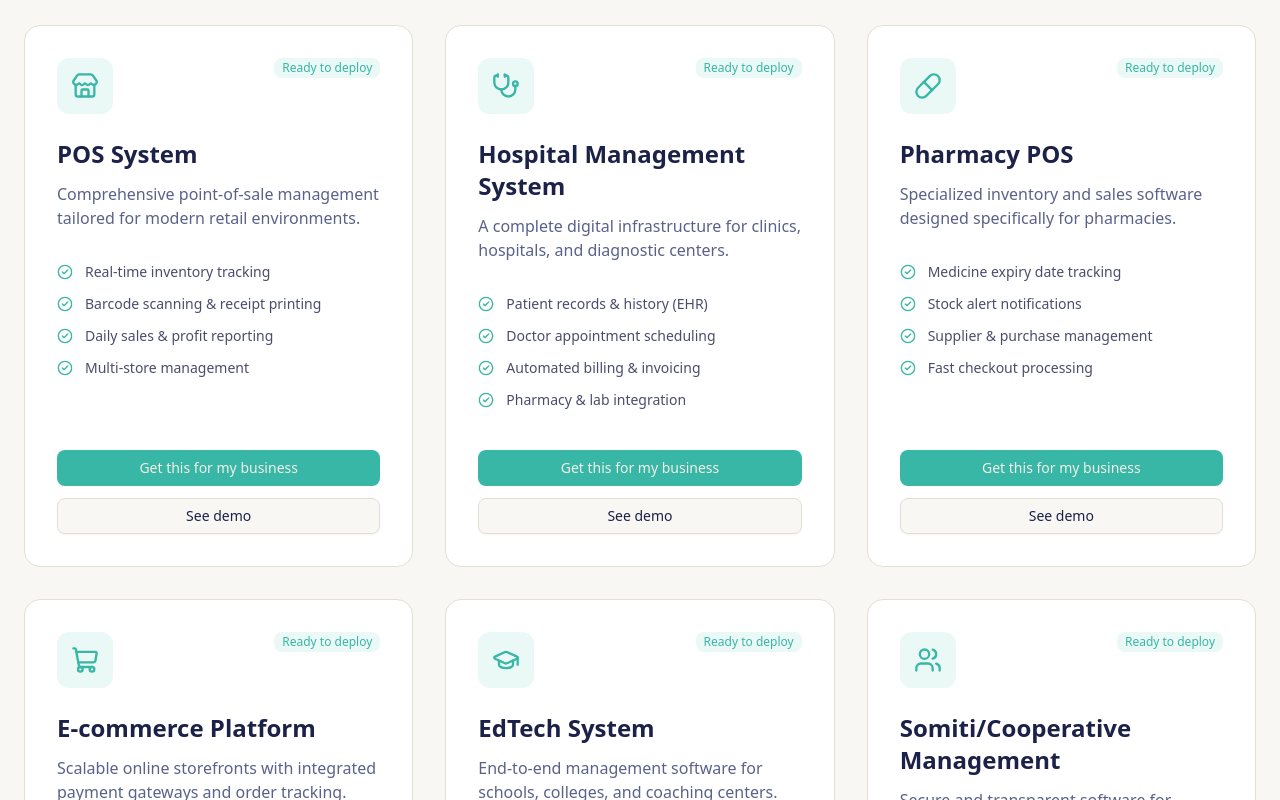
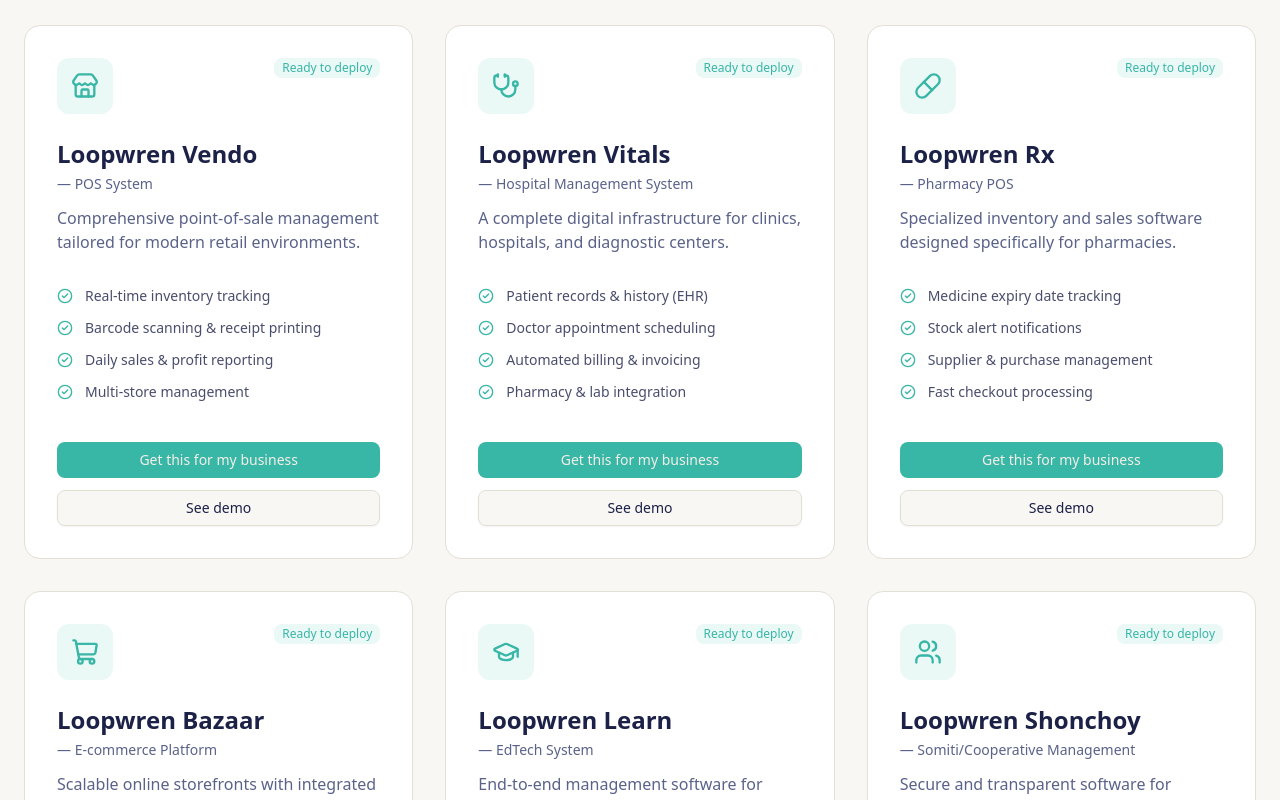
Before and after one commit to naimprince010-ship-it/loopwren, a Next.js app: page /solutions in a window 1280 px wide. Shown: the part 340-1140 px from the top of the page. Built offline with nearby package versions, Linux system fonts and the light colour scheme.

Commit message:
Update site to use branded solution names alongside generic terms

```diff
--- a/app/solutions/[slug]/page.tsx
+++ b/app/solutions/[slug]/page.tsx
@@ -33,7 +33,7 @@ export function generateMetadata({ params }: Props): Metadata {
     return { title: "Solution Not Found" };
   }
   return {
-    title: data.seoTitle,
+    title: `${data.brandName} — ${data.seoTitle}`,
     description: data.seoDescription,
     openGraph: {
       title: data.seoTitle,
@@ -58,7 +58,8 @@ export default function SolutionDetail({ params }: Props) {
         </Link>
 
         <header className="mb-12">
-          <h1 className="text-4xl md:text-5xl font-heading font-bold mb-6 text-foreground">{data.title}</h1>
+          <h1 className="text-4xl md:text-5xl font-heading font-bold mb-2 text-foreground">{data.brandName}</h1>
+          <p className="text-2xl font-heading font-medium text-muted-foreground mb-6">— {data.title}</p>
           <p className="text-xl text-muted-foreground max-w-2xl">{data.seoDescription}</p>
         </header>
 
--- a/app/solutions/page.tsx
+++ b/app/solutions/page.tsx
@@ -26,6 +26,7 @@ export const metadata = {
 
 const solutions = [
   {
+    brandName: "Loopwren Vendo",
     title: "POS System",
     slug: "pos-system",
     icon: Store,
@@ -33,6 +34,7 @@ const solutions = [
     features: ["Real-time inventory tracking", "Barcode scanning & receipt printing", "Daily sales & profit reporting", "Multi-store management"],
   },
   {
+    brandName: "Loopwren Vitals",
     title: "Hospital Management System",
     slug: "hospital-management",
     icon: Stethoscope,
@@ -40,6 +42,7 @@ const solutions = [
     features: ["Patient records & history (EHR)", "Doctor appointment scheduling", "Automated billing & invoicing", "Pharmacy & lab integration"],
   },
   {
+    brandName: "Loopwren Rx",
     title: "Pharmacy POS",
     slug: "pharmacy-pos",
     icon: Pill,
@@ -47,6 +50,7 @@ const solutions = [
     features: ["Medicine expiry date tracking", "Stock alert notifications", "Supplier & purchase management", "Fast checkout processing"],
   },
   {
+    brandName: "Loopwren Bazaar",
     title: "E-commerce Platform",
     slug: "ecommerce",
     icon: ShoppingCart,
@@ -54,6 +58,7 @@ const solutions = [
     features: ["Custom-branded storefront", "Secure payment integrations", "Live order tracking", "Customer accounts & reviews"],
   },
   {
+    brandName: "Loopwren Learn",
     title: "EdTech System",
     slug: "edtech",
     icon: GraduationCap,
@@ -61,6 +66,7 @@ const solutions = [
     features: ["Online class integration", "Automated results & grading", "Student fee & due management", "Attendance tracking"],
   },
   {
+    brandName: "Loopwren Shonchoy",
     title: "Somiti/Cooperative Management",
     slug: "somiti-software",
     icon: Users,
@@ -68,6 +74,7 @@ const solutions = [
     features: ["Member account management", "Savings & deposit tracking", "Loan installment calculations", "Automated penalty & interest"],
   },
   {
+    brandName: "Loopwren Vault",
     title: "Banking Software",
     slug: "banking-software",
     icon: Landmark,
@@ -104,8 +111,9 @@ export default function SolutionsPage() {
                 </Badge>
               </div>
 
-              <Link href={`/solutions/${solution.slug}`} className="hover:text-primary transition-colors">
-                <h3 className="text-2xl font-heading font-semibold mb-3">{solution.title}</h3>
+              <Link href={`/solutions/${solution.slug}`} className="hover:text-primary transition-colors block">
+                <h3 className="text-2xl font-heading font-bold mb-1">{solution.brandName}</h3>
+                <span className="text-sm font-medium text-muted-foreground mb-3 block">— {solution.title}</span>
               </Link>
               <p className="text-muted-foreground mb-8 min-h-[48px]">
                 {solution.description}
--- a/app/work/[slug]/page.tsx
+++ b/app/work/[slug]/page.tsx
@@ -10,7 +10,7 @@ export async function generateMetadata({ params }: { params: Promise<{ slug: str
   if (!project) return { title: "Work Not Found" };
 
   return {
-    title: `${project.name} Case Study | Loopwren`,
+    title: `${project.brandName} — ${project.name} Case Study | Loopwren`,
     description: project.result,
   };
 }
@@ -42,7 +42,8 @@ export default async function ProjectPage({ params }: { params: Promise<{ slug:
           <span className="inline-block px-3 py-1 bg-primary/10 text-primary rounded-full text-sm font-medium mb-4">
             {project.tag}
           </span>
-          <h1 className="text-4xl md:text-5xl font-heading font-bold mb-4">{project.name}</h1>
+          <h1 className="text-4xl md:text-5xl font-heading font-bold mb-2">{project.brandName}</h1>
+          <p className="text-2xl font-heading font-medium text-muted-foreground mb-4">— {project.name}</p>
           <p className="text-xl text-secondary font-medium">{project.result}</p>
         </div>
 
--- a/app/work/page.tsx
+++ b/app/work/page.tsx
@@ -38,7 +38,8 @@ export default function WorkPage() {
                       {project.tag}
                     </span>
                   </div>
-                  <CardTitle className="font-heading text-xl">{project.name}</CardTitle>
+                  <CardTitle className="font-heading text-xl">{project.brandName}</CardTitle>
+                  <span className="text-sm font-medium text-muted-foreground block mt-1">— {project.name}</span>
                   <CardDescription className="text-base text-primary font-medium mt-2">
                     {project.result}
                   </CardDescription>
--- a/data/solutionsData.ts
+++ b/data/solutionsData.ts
@@ -1,5 +1,6 @@
 export const solutionsData: Record<string, any> = {
   "pos-system": {
+    brandName: "Loopwren Vendo",
     title: "POS System",
     seoTitle: "POS System Software in Bangladesh | Loopwren",
     seoDescription: "Modern point-of-sale management tailored for retail environments in Bangladesh. Track inventory, sales, and profit in real-time.",
@@ -22,6 +23,7 @@ export const solutionsData: Record<string, any> = {
     `
   },
   "hospital-management": {
+    brandName: "Loopwren Vitals",
     title: "Hospital Management System",
     seoTitle: "Hospital Management Software in Bangladesh | Loopwren",
     seoDescription: "A complete digital infrastructure for clinics, hospitals, and diagnostic centers in Bangladesh. Manage EHR, billing, and appointments.",
@@ -44,6 +46,7 @@ export const solutionsData: Record<string, any> = {
     `
   },
   "pharmacy-pos": {
+    brandName: "Loopwren Rx",
     title: "Pharmacy POS",
     seoTitle: "Pharmacy POS Software in Bangladesh | Loopwren",
     seoDescription: "Specialized inventory and sales software designed specifically for pharmacies in Bangladesh. Track expiry dates and manage stock.",
@@ -66,6 +69,7 @@ export const solutionsData: Record<string, any> = {
     `
   },
   "ecommerce": {
+    brandName: "Loopwren Bazaar",
     title: "E-commerce Platform",
     seoTitle: "E-commerce Platform Development in Bangladesh | Loopwren",
     seoDescription: "Scalable online storefronts with integrated payment gateways like bKash and SSLCommerz for the Bangladeshi market.",
@@ -88,6 +92,7 @@ export const solutionsData: Record<string, any> = {
     `
   },
   "edtech": {
+    brandName: "Loopwren Learn",
     title: "EdTech System",
     seoTitle: "EdTech & School Management System in Bangladesh | Loopwren",
     seoDescription: "End-to-end management software for schools, colleges, and coaching centers in Bangladesh. Manage fees, results, and attendance.",
@@ -110,6 +115,7 @@ export const solutionsData: Record<string, any> = {
     `
   },
   "somiti-software": {
+    brandName: "Loopwren Shonchoy",
     title: "Somiti & Cooperative Management Software",
     seoTitle: "Somiti & Cooperative Management Software in Bangladesh | Loopwren",
     seoDescription: "Secure and transparent software for managing cooperatives, somitis, and micro-finance organizations in Bangladesh.",
@@ -132,6 +138,7 @@ export const solutionsData: Record<string, any> = {
     `
   },
   "banking-software": {
+    brandName: "Loopwren Vault",
     title: "Banking Software",
     seoTitle: "Core Banking Software Solutions in Bangladesh | Loopwren",
     seoDescription: "Core banking solutions for financial institutions requiring enterprise-grade security and real-time transaction processing.",
--- a/data/workData.tsx
+++ b/data/workData.tsx
@@ -3,6 +3,7 @@ import { PosMockup, HospitalMockup, PharmacyMockup, EcommerceMockup, EdtechMocku
 export const projects = [
   {
     id: "pos-system",
+    brandName: "Loopwren Vendo",
     name: "POS System",
     tag: "Retail System",
     result: "Built for fast, reliable retail checkout",
@@ -13,6 +14,7 @@ export const projects = [
   },
   {
     id: "hospital-management",
+    brandName: "Loopwren Vitals",
     name: "Hospital Management",
     tag: "Healthcare",
     result: "Designed to simplify patient record keeping",
@@ -23,6 +25,7 @@ export const projects = [
   },
   {
     id: "pharmacy-pos",
+    brandName: "Loopwren Rx",
     name: "Pharmacy POS",
     tag: "Medical Retail",
     result: "Built to reduce stock and expiry tracking errors",
@@ -33,6 +36,7 @@ export const projects = [
   },
   {
     id: "ecommerce",
+    brandName: "Loopwren Bazaar",
     name: "E-commerce Platform",
     tag: "Online Retail",
     result: "Increased online sales by 150%",
@@ -43,6 +47,7 @@ export const projects = [
   },
   {
     id: "edtech",
+    brandName: "Loopwren Learn",
     name: "EdTech System",
     tag: "Education",
     result: "Streamlined grading for 5,000+ students",
@@ -53,6 +58,7 @@ export const projects = [
   },
   {
     id: "somiti-software",
+    brandName: "Loopwren Shonchoy",
     name: "Somiti Management",
     tag: "Micro-finance",
     result: "100% accurate loan tracking",
@@ -63,6 +69,7 @@ export const projects = [
   },
   {
     id: "banking-software",
+    brandName: "Loopwren Vault",
     name: "Banking Software",
     tag: "Finance",
     result: "Enterprise-grade core banking",
```
